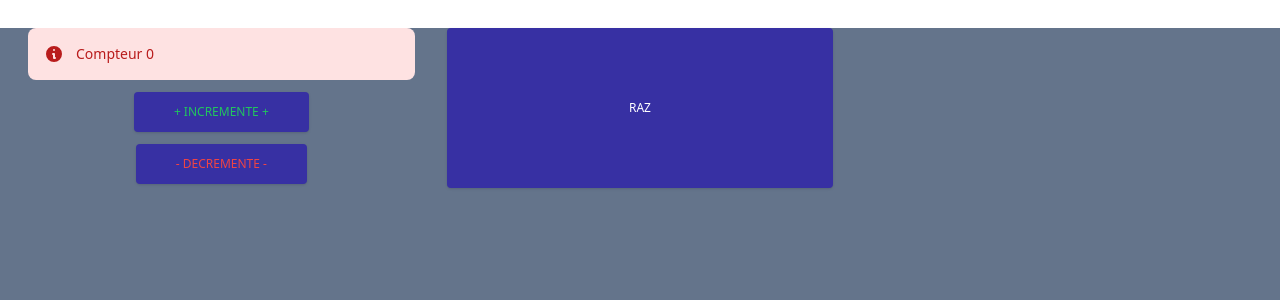
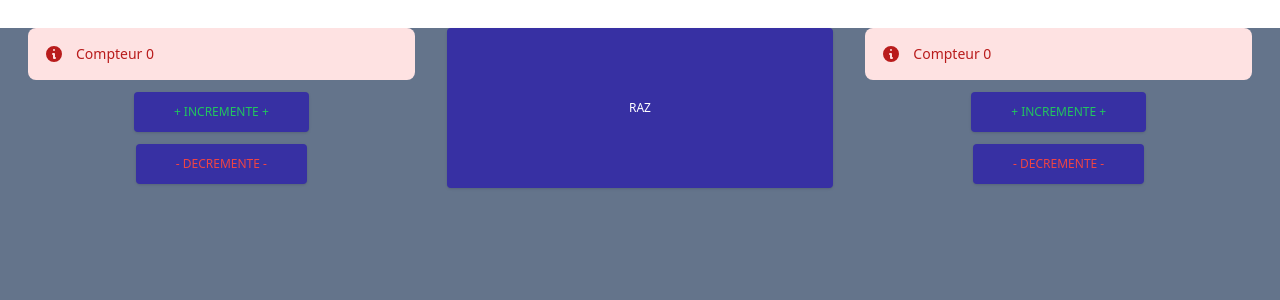
Before and after one commit to oliv42/ReactTailWindPlay, a React app: page / in a window 1280 px wide. Shown: the top 300 px of the page. Built offline with nearby package versions, Linux system fonts and the light colour scheme; the HTML template or start-up script is replaced by a standard one.

Commit message:
test useReducer complex compteur

```diff
--- a/src/components/Counts.js
+++ b/src/components/Counts.js
@@ -2,7 +2,7 @@ import React, { useReducer } from "react";
 
 const initialState = {
     countOne: 0,
-    //countTwo: 0
+    countTwo: 0
 };
 const reducer = (state, action) => {
     console.log(state)
@@ -11,6 +11,11 @@ const reducer = (state, action) => {
             return {...state, countOne: state.countOne + action.value};
         case 'decrement':
             return {...state, countOne: state.countOne - action.value};
+        case 'increment2':
+            return {...state, countTwo: state.countTwo + action.value};
+        case 'decrement2':
+            return {...state, countTwo: state.countTwo - action.value};
+
         case 'raz':
                 return initialState;
         default:
@@ -46,11 +51,11 @@ export default function Counts() {
                             <span className="font-medium">Compteur</span> {count.countOne}
                         </div>
                     </div>
-                    <button className={styleTailwind + ' text-green-500'} onClick={() => dispatch({type:'increment', value: 1})}>+ Incremente +</button>
+                    <button className={styleTailwind + ' text-green-500'} onClick={() => dispatch({type:'increment', value: 3})}>+ Incremente +</button>
                     <button className={styleTailwind + ' text-red-500'} onClick={() => dispatch({type:'decrement', value: 1})}>- Decremente -</button>
                 </div>
                 <button className={styleTailwind + ' text-white w-full h-40'} onClick={() => dispatch({type:'raz', value:0})}>RAZ</button>
-                {/*<div>
+                <div>
                     <div
                         className="flex bg-red-100 rounded-lg p-4 text-sm text-red-700"
                         role="alert"
@@ -68,12 +73,12 @@ export default function Counts() {
                             ></path>
                         </svg>
                         <div>
-                            <span className="font-medium">Compteur</span> {count}
+                            <span className="font-medium">Compteur</span> {count.countTwo}
                         </div>
                     </div>
-                    <button className={styleTailwind + ' text-green-500'} onClick={() => dispatch({type:'increment', value: 1})}>+ Incremente +</button>
-                    <button className={styleTailwind + ' text-red-500'} onClick={() => dispatch({type:'decrement', value: 1})}>- Decremente -</button>
-    </div>*/}
+                    <button className={styleTailwind + ' text-green-500'} onClick={() => dispatch({type:'increment2', value: 1})}>+ Incremente +</button>
+                    <button className={styleTailwind + ' text-red-500'} onClick={() => dispatch({type:'decrement2', value: 10})}>- Decremente -</button>
+    </div>
             </div>
         </div>
     );
```
